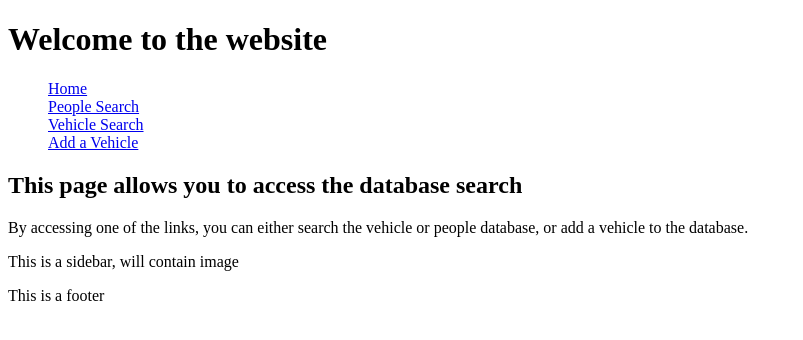
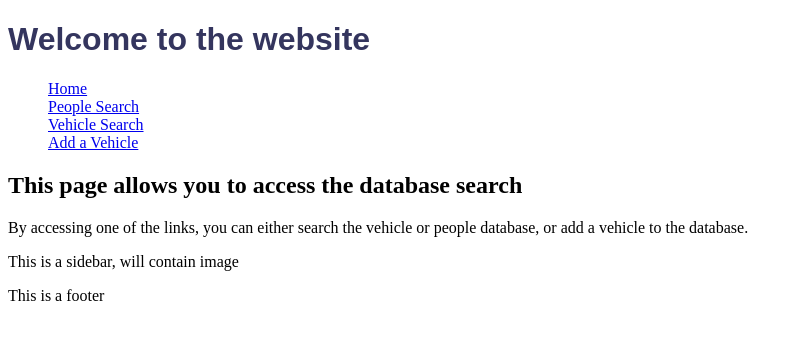
Before and after one commit to Sirvan-Al/Sirvan-Al.github.io, a plain HTML site: page add-a-vehicle.html in a window 1280 px wide. Shown: the whole page, without its empty margins (0-803 px from the left). Drawn offline with Linux system fonts and the light colour scheme.

Commit message:
Testing css

```diff
--- a/styles.css
+++ b/styles.css
@@ -1,3 +1,12 @@
+h1
+{
+    font-family:Arial, Helvetica, sans-serif;
+    color: rgb(52, 53, 94);
+    font-weight: bold;
+}
+
+
+
 .Page-Title
 {
     font-family:Arial, Helvetica, sans-serif;
```
